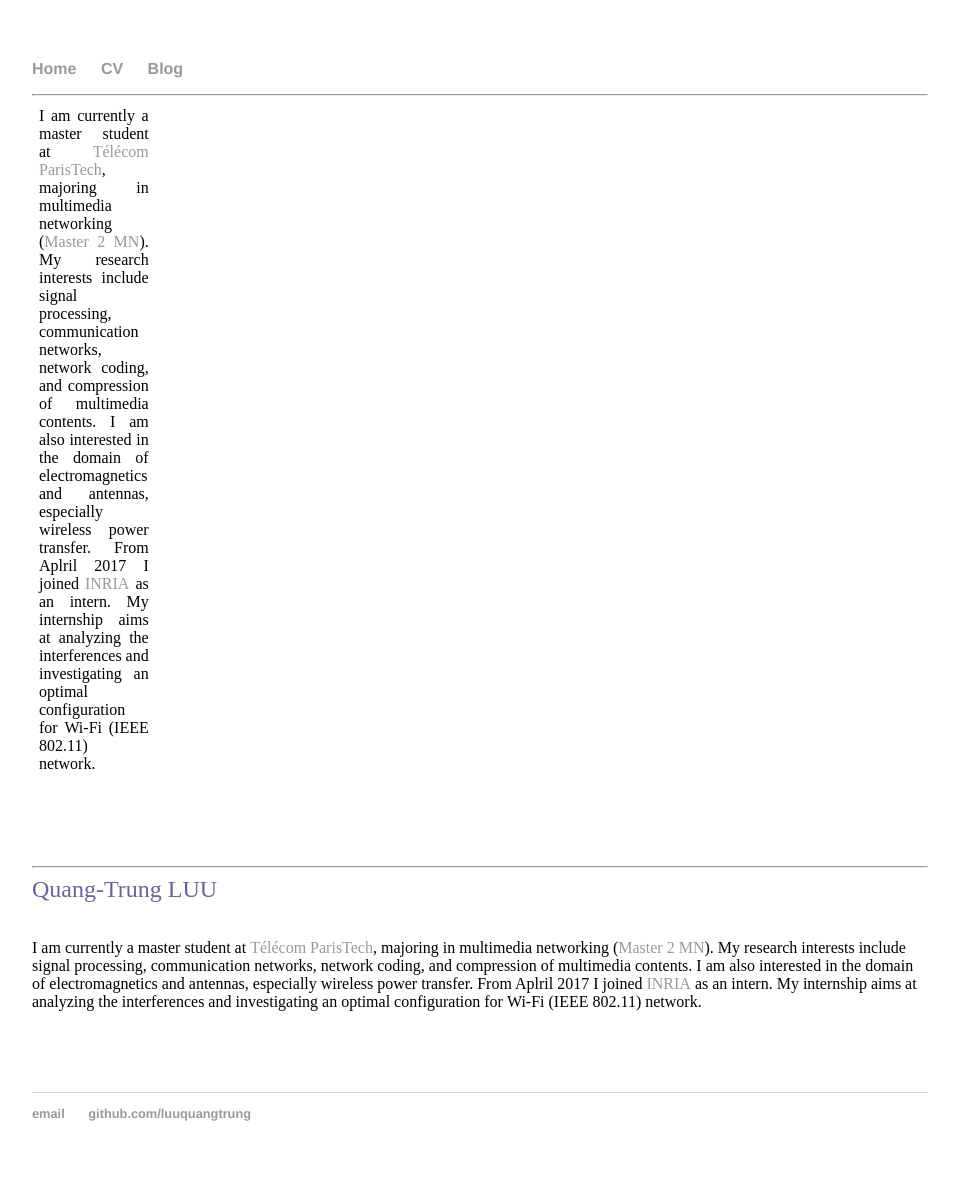
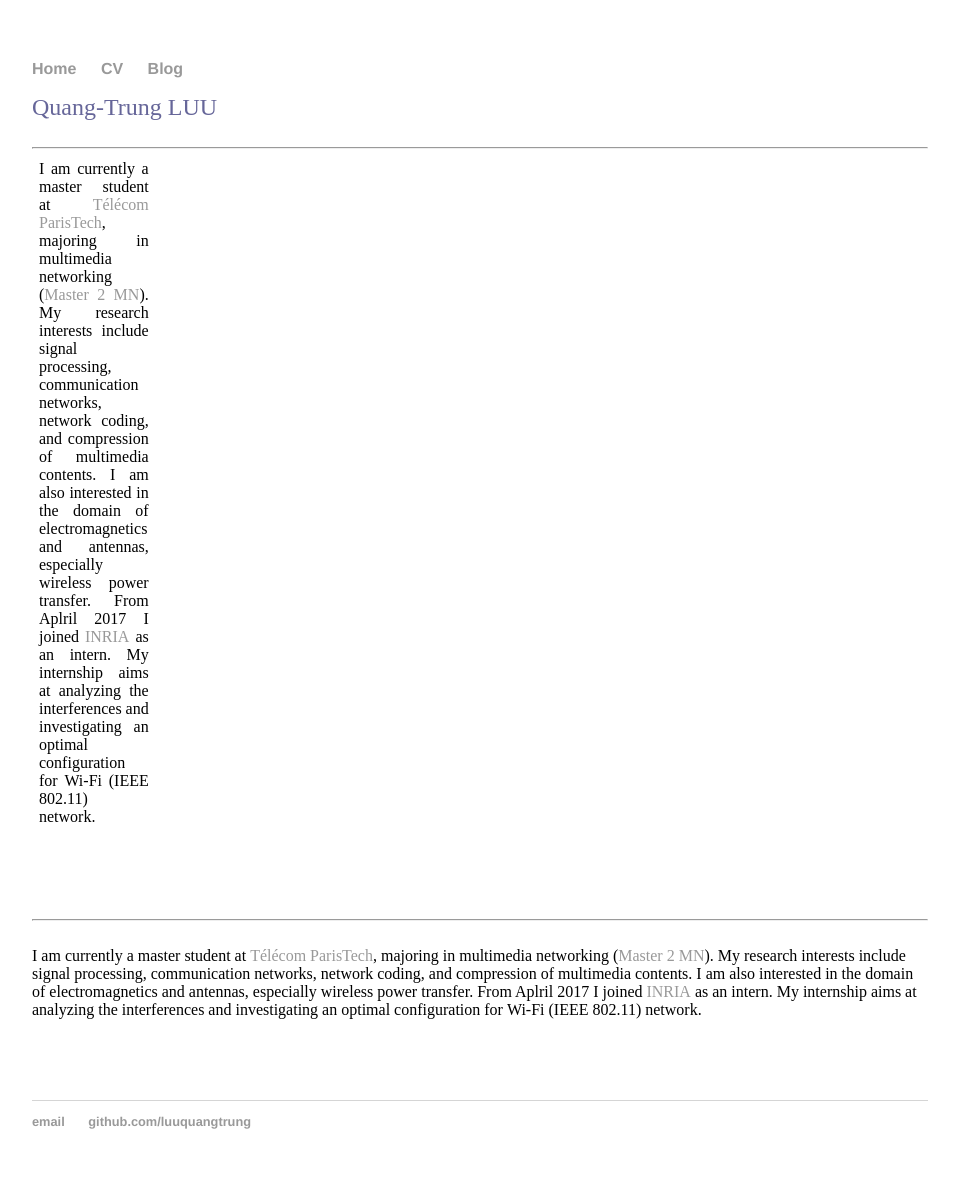
Before and after one commit to luuquangtrung/luuquangtrung.github.io_v1, a Jekyll site: the page built from index.html, in a window 1280 px wide. Shown: the whole page, without its empty margins (160-1119 px from the left). Built offline with Jekyll 4.4.1, drawn with Linux system fonts in a browser that asks for light colours.

Commit message:
Update index.html

```diff
--- a/index.html
+++ b/index.html
@@ -2,6 +2,9 @@
 layout: default
 title: Quang-Trung Luu
 ---
+<div>
+<div><span style="color: #666699; font-size: x-large;">Quang-Trung LUU</span></div>
+<div>&nbsp;</div>
 
 <hr>
 <div>
@@ -22,9 +25,7 @@ title: Quang-Trung Luu
 <hr>
 
 
-<div>
-<div><span style="color: #666699; font-size: x-large;">Quang-Trung LUU</span></div>
-<div>&nbsp;</div>
+
 <div>&nbsp;</div>
 I am currently a master student at&nbsp;<a href="http://www.telecom-paristech.fr/" target="_blank" rel="nofollow">T&eacute;l&eacute;com ParisTech</a>, majoring in multimedia networking (<a href="https://www.universite-paris-saclay.fr/fr/formation/master/m2-multimedia-networking-mn#presentation-m2" target="_blank" rel="nofollow">Master 2 MN</a>). My research interests include signal processing, communication networks, network coding, and compression of multimedia contents. I am also interested in the domain of electromagnetics and antennas, especially wireless power transfer. From Aplril 2017 I joined <a href="https://team.inria.fr/dante/">INRIA</a>&nbsp;as an intern. My internship aims at analyzing the interferences&nbsp;and investigating an optimal configuration for&nbsp;Wi-Fi (IEEE 802.11) network.&nbsp;</div>
 <p>&nbsp;</p>
```
